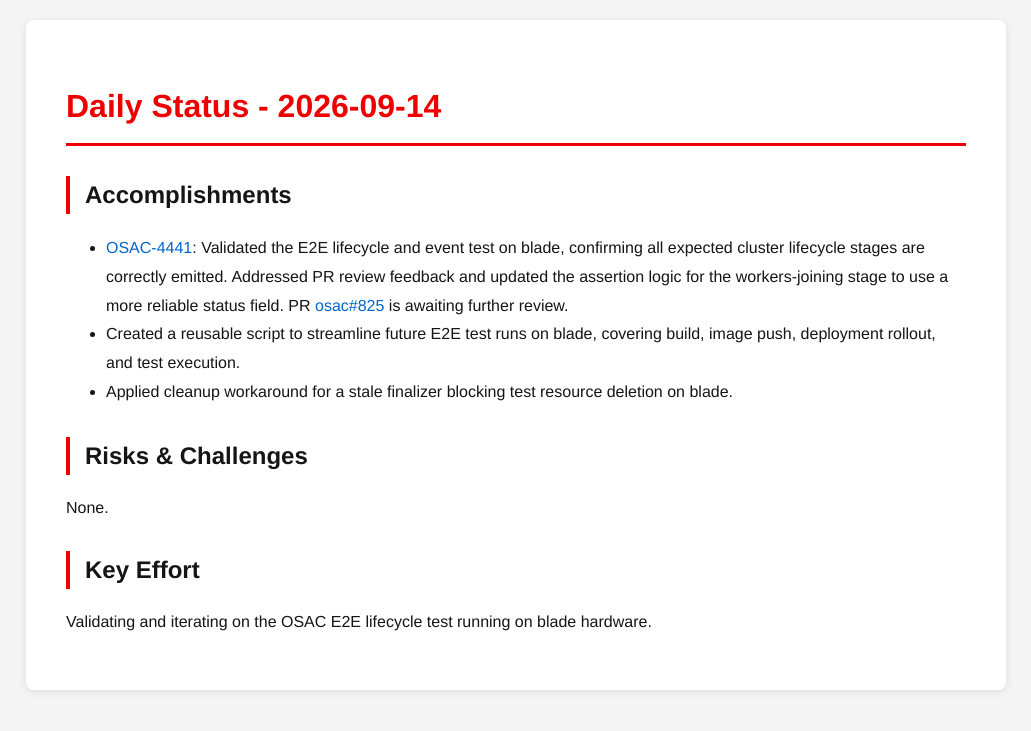
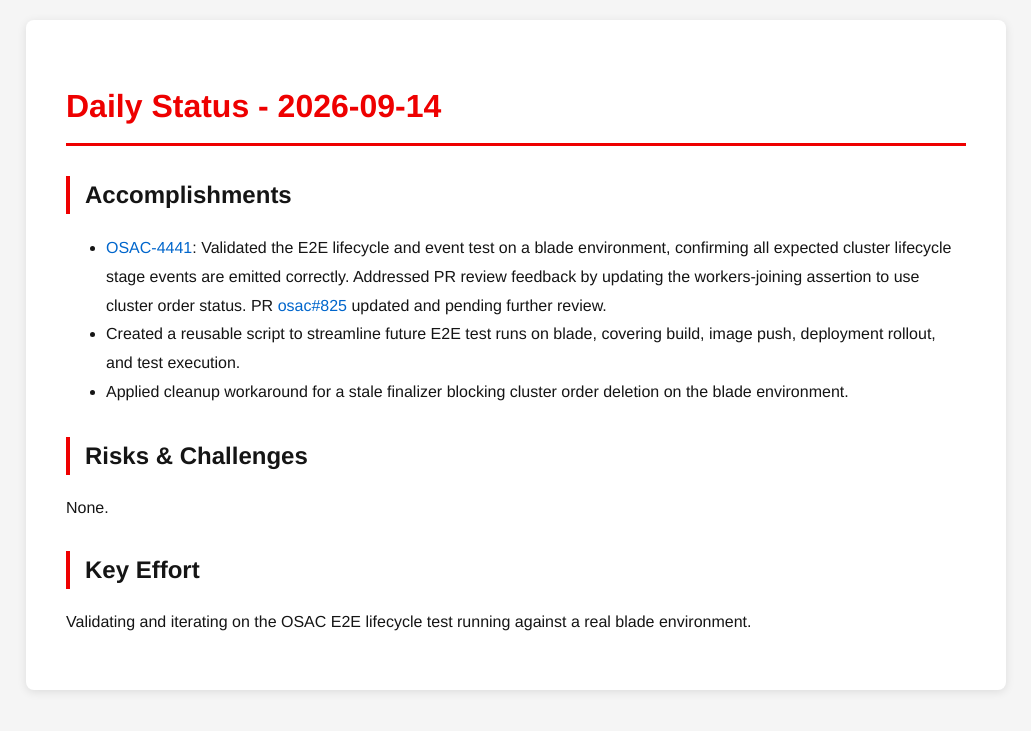
Before and after one commit to tzvatot/daily-status, a Jekyll site: the page built from 2026-09-14.md, in a window 1280 px wide. Shown: the top 731 px of the page, without its empty margins (124-1155 px from the left). Built offline with Jekyll 4.4.1, drawn with Linux system fonts in a browser that asks for light colours.

Commit message:
Daily status update - 2026-09-14

```diff
--- a/2026-09-14.md
+++ b/2026-09-14.md
@@ -7,12 +7,12 @@ date: 2026-09-14
 # Daily Status - 2026-09-14
 
 ## Accomplishments
-- [OSAC-4441](https://redhat.atlassian.net/browse/OSAC-4441): Validated the E2E lifecycle and event test on blade, confirming all expected cluster lifecycle stages are correctly emitted. Addressed PR review feedback and updated the assertion logic for the workers-joining stage to use a more reliable status field. PR [osac#825](https://github.com/osac-project/osac/pull/825) is awaiting further review.
+- [OSAC-4441](https://redhat.atlassian.net/browse/OSAC-4441): Validated the E2E lifecycle and event test on a blade environment, confirming all expected cluster lifecycle stage events are emitted correctly. Addressed PR review feedback by updating the workers-joining assertion to use cluster order status. PR [osac#825](https://github.com/osac-project/osac/pull/825) updated and pending further review.
 - Created a reusable script to streamline future E2E test runs on blade, covering build, image push, deployment rollout, and test execution.
-- Applied cleanup workaround for a stale finalizer blocking test resource deletion on blade.
+- Applied cleanup workaround for a stale finalizer blocking cluster order deletion on the blade environment.
 
 ## Risks & Challenges
 None.
 
 ## Key Effort
-Validating and iterating on the OSAC E2E lifecycle test running on blade hardware.
+Validating and iterating on the OSAC E2E lifecycle test running against a real blade environment.
```
